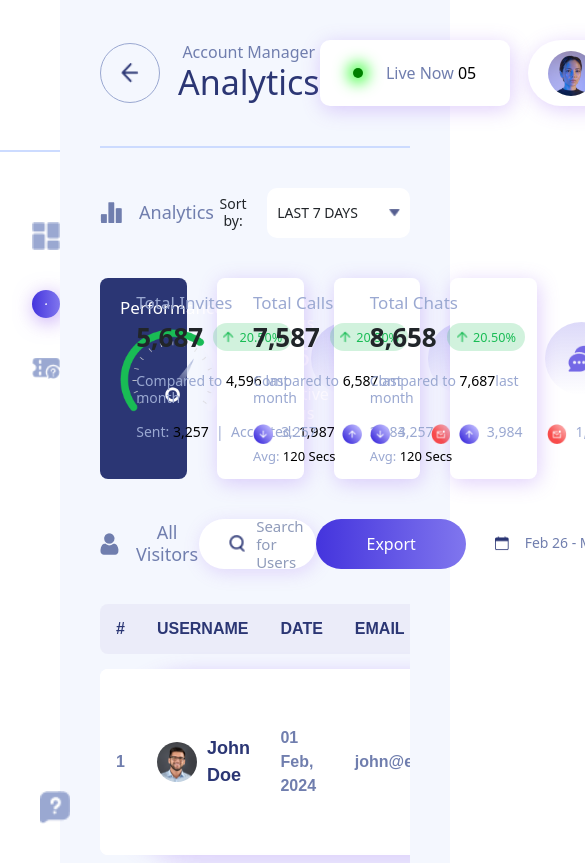
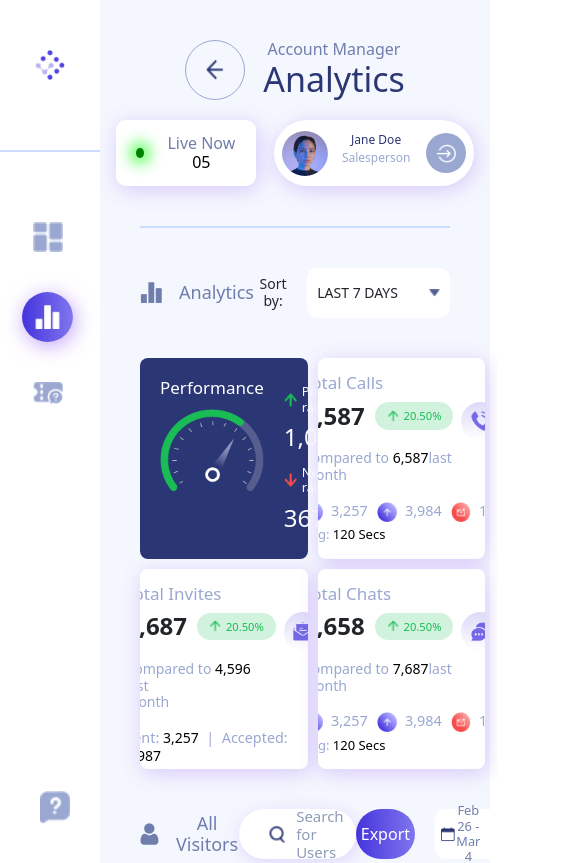
Before and after one commit to pruthviasolkar/IIC-assignment, a React (Create React App) app: page / in a window 390 px wide. Shown: the top 863 px of the page, 585 px wide, since content can reach past the window. Built offline with nearby package versions, Linux system fonts and the light colour scheme.

Commit message:
firstcommit

```diff
--- a/src/Components/Sidebar/sidebar.css
+++ b/src/Components/Sidebar/sidebar.css
@@ -1,6 +1,8 @@
 .sidebarlogo{
     padding-inline: 30px;
     padding-top: 50px;
+    display: flex;
+    justify-content: center;
     padding-bottom: 70px;
 }
 .sidebarlogo img{
@@ -83,3 +85,36 @@ left: 40px;
     width: 100%;
     height: 100%;
 }
+
+@media screen and (max-width: 1600px) {
+    .sidebarlogo{
+        padding-inline: 0px;
+        padding-top: 50px;
+        display: flex;
+        justify-content: center;
+        padding-bottom: 70px;
+    }
+    .sidebarlogo img{
+        width: 30px;
+        height: 30px;
+    }
+    .mainsidebar{
+        background-color: #ffffff;
+        min-width: 100px;
+
+    }
+    ul{
+         display: flex;
+         flex-direction: column;
+          align-content: center;
+        align-items: center;
+        list-style-type: none;
+        gap: 40px;
+        margin: 0;
+        position: relative;
+        right: 10px;
+
+        align-self: center;
+    }
+
+  }
--- a/src/Components/maindash/dashheader/dashheader.css
+++ b/src/Components/maindash/dashheader/dashheader.css
@@ -177,3 +177,111 @@
 .filter{
    display: flex;
 }
+
+
+@media screen and (max-width: 700px) {
+    .maindashheader{
+        display: flex;
+        flex-direction: column;
+        justify-content: flex-start;
+        align-self: center;
+        align-items: center;
+        align-content: center;
+        padding-block: 40px;
+    }
+   .righthead{
+        display: flex;
+        margin-top: 20px;
+        align-self: center;
+        align-items: center;
+        align-content: center;
+        gap: 18px;
+    }
+
+    .leftpro{
+        display: flex;
+        align-self: center;
+        align-items: center;
+        align-content: center;
+        gap: 14px;
+    }
+    .livemark{
+        height: 10px;
+      width: 10px;
+      background-color: green; /* Green color for live */
+      border-radius: 50%; /* Makes it a circle */
+      display: inline-block;
+      margin-right: 8px; /* Space between dot and text */
+      box-shadow: 0 0 15px 5px rgba(0, 255, 0, 0.8); /* Stronger glow */
+    }
+    .livediv{
+        background-color: #ffffff;
+        display: flex;
+        justify-content: center;
+        align-self: center;
+        align-items: center;
+        align-content: center;
+        width: 140px;
+        height: 66.19px;
+        gap: 15px;
+        border-radius: 10px;
+        padding-inline:20px ;
+        box-shadow: 2px 4px 20px rgba(149, 93, 240, 0.295);
+
+    }
+    .livetext h2{
+        font-size: 16px;
+        color:#707EAE;
+        align-self: center;
+        align-content: center;
+        margin-bottom: 0;
+
+    }
+    .livetext span{
+        color: black;
+
+    }
+    .profilediv{
+        background-color: #ffffff;
+        display: flex;
+        justify-content: space-around;
+        align-self: center;
+        align-items: center;
+        align-content: center;
+        width: 200px;
+        height: 66.19px;
+        border-radius: 50px;
+        box-shadow: 2px 4px 20px rgba(149, 93, 240, 0.295);
+    }
+    .proname h2{
+      font-size: 12px;
+      color: #2B3674;
+      margin-bottom: 4px;
+
+    }
+    .proname h3{
+        font-size: 12px;
+        color: #9AA8D1;
+
+    }
+    .proarrowbtn button{
+       height: 40px;
+       width: 40px;
+       align-self: center;
+       align-items: center;
+       align-content: center;
+       display: flex;
+       justify-content: center;
+       background-color: #9AA8D1;
+       border-radius: 100%;
+       border: none;
+    }
+    .proarrowbtn img{
+        width: 20px;
+        height: 19px;
+        align-self: center;
+    }
+    .proimg img{
+        border-radius: 100%;
+    }
+}
--- a/src/Components/maindash/rowacards1st/rowcards.css
+++ b/src/Components/maindash/rowacards1st/rowcards.css
@@ -1,9 +1,15 @@
 .rowcards{
     display: flex;
-    gap: 30px;
+    gap: 10px;
 }
+.cardgrp1,.cardgrp2{
+    display: flex;
+    flex-direction: row;
+    gap: 10px;
+}
+
 .cardsofrow{
-    width: 28%;
+    width: 22vw;
     height: 200.48px;
     background-color: #ffffff;
     border-radius: 8px;
@@ -18,7 +24,7 @@
     box-shadow: 2px 4px 20px rgba(149, 93, 240, 0.295);
 }
 .cardsofrow1{
-    width: 28%;
+    width: 22vw;
     height: 200.48px;
     display: flex;
     color: #ffffff;
@@ -282,3 +288,307 @@ span{
     color: #ffffff;
 
 }
+
+
+
+
+
+@media screen and (max-width: 900px) {
+    .rowcards{
+        display: flex;
+        gap: 10px;
+    }
+    .cardgrp1,.cardgrp2{
+        display: flex;
+
+        flex-direction: column;
+        gap: 10px;
+    }
+
+    .cardsofrow{
+        width: 43vw;
+        height: 200.48px;
+        background-color: #ffffff;
+        border-radius: 8px;
+        padding: 30px;
+        padding-block: 15px;
+        align-items: center;
+        align-content: center;
+        align-self: center;
+        overflow: hidden;
+        display: flex;
+        flex-direction: column;
+        justify-content: flex-start;
+        box-shadow: 2px 4px 20px rgba(149, 93, 240, 0.295);
+    }
+    .cardsofrow1{
+        width: 43vw;
+        height: 200.48px;
+        display: flex;
+        color: #ffffff;
+        background-color: #2B3674;
+        border-radius: 8px;
+        text-align: left;
+        gap: 20px;
+        padding: 20px;
+
+    }
+
+
+    .leftper h4{
+        font-size: 17px;
+        text-align: left;
+        margin-bottom: 10px;
+
+    }
+    .rightper{
+        align-items: center;
+        align-content: center;
+        align-self: center;
+    }
+    .arrowtxt{
+        display: flex;
+        margin-bottom: 8px;
+    }
+    .arrownum{
+        margin-bottom: 13px;
+    }
+    .arrowtxt img{
+        width: 13px;
+        height: 14px;
+        margin-right: 5px;
+        align-self: center;
+    }
+    .cardsofrow1 h3{
+        font-size: 0.8rem;
+        margin-bottom: 0;
+    }
+    .cardsofrow1 h2{
+        font-size: 1.5rem;
+        margin-bottom: 0;
+    }
+    .totaltxt{
+        text-align: left;
+    }
+    .totaltxt h4{
+     font-size: 17px;
+     color: #9AA8D1;
+    }
+    .seconddiv{
+        display: flex;
+        justify-content: space-between;
+        gap:2vw;
+        text-align: left;
+
+    }
+    .seconddiv h4{
+        font-size: 1.5rem;
+        font-weight: 700;
+        margin-bottom: 0;
+    }
+    .seconddiv h3{
+        font-size: 0.9;
+        font-weight: 500;
+        color: #9AA8D1;
+
+    }
+    .cardicon{
+        width: 10vw;
+        height:10vw;
+        border-radius: 100%;
+        display: flex;
+        justify-content: center;
+        background: linear-gradient(to bottom, #5142E033, #5142E000);
+    }
+    .cardicon img{
+        width: 50%;
+        height:50%;
+        align-self: center;
+    }
+    .seconddiv span{
+        color: black;
+    }
+    .sec3 h2{
+      font-size: 0.7rem;
+      margin-bottom: 0;
+      color: #19BC55;
+    }
+    .sec3{
+        width: 78.5px;
+        height: 27.81px;
+        display: flex;
+        justify-content: center;
+        align-content: center;
+        align-items: center;
+        align-self: center;
+         background-color: #19bc5533;
+         border-radius: 14px;
+         margin-left: 10px;
+    }
+    .sec3 img{
+        width: 12px;
+        height: 12px;
+        margin-right: 5px;
+    }
+    .sec1{
+        display: flex;
+
+    }
+    .subtxtcard {
+        margin-top: 20px;
+    }
+    .lastdivcard {
+       margin-top: 10px;
+       display: flex;
+       gap: 25px;
+    }
+    .lastdivcard h2{
+      font-size: 0.9rem;
+      font-weight: 500;
+      color: #9AA8D1;
+      text-align: left;
+    }
+    .lastdivcard h2 span{
+        font-size: 14px;
+        font-weight: 500;
+        color: #000000;
+        text-align: left;
+        margin-bottom: 0;
+        align-self: center;
+      }
+      .lastsubdiv{
+        display: flex;
+      }
+      .lastsubdiv img{
+        width: 20px;
+        height: 20px;
+        margin-right: 8px;
+      }
+    .lastestdiv h2{
+        font-size: 13px;
+        text-align: left;
+        color: #9AA8D1;
+    }
+    span{
+        color: #000000;
+    }
+    .searchbar{
+        margin-top: 40px;
+        margin-bottom: 20px;
+        display: flex;
+
+        justify-content: space-between;
+    }
+    .filteroption{
+        width: 149.55px;
+        height: 50px;
+        background-color: #ffffff;
+        border-radius: 10px;
+        display: flex;
+        justify-content: space-around;
+
+    }
+    .filter h4{
+        margin-bottom: 0;
+        margin-right: 10px;
+        font-size: 14px;
+        align-self: center;
+
+    }
+    .filteroption img{
+        width: 11px;
+        height: 8px;
+        align-self: center;
+    }
+    .filter{
+       display: flex;
+    }
+    .visitortxt{
+        display: flex;
+        align-items: center;
+        align-content: center;
+        align-self: center;
+    }
+    .visitortext img{
+        width: 20px;
+        height: 20px;
+    }
+    .visitortxt h4{
+        align-self: center;
+        margin-bottom: 0;
+        margin-left: 17px;
+        font-size: 18px;
+        color: #707EAE;
+    }
+    .leftsearch{
+        display: flex;
+
+    }
+    .mainsearchoption{
+        width: 30vw;
+        height: 50px;
+        background-color: #ffffff;
+        border-radius: 53px;
+        display: flex;
+         padding-left: 30px;
+         box-shadow: 2px 4px 18px rgba(149, 93, 240, 0.212);
+
+    }
+    .mainsearch h4{
+        margin-bottom: 0;
+        color: #8F9BBA;
+        font-size: 15px;
+        align-self: center;
+        text-align: left;
+
+    }
+    .mainsearchoption img{
+        width: 17px;
+        height: 17px;
+        margin-right: 10px;
+        align-self: center;
+    }
+    .mainsearch{
+       display: flex;
+       margin-left: 20px;
+
+    }
+
+    .dateoption{
+        width: 16vw;
+        height: 50px;
+        background-color: #ffffff;
+        border-radius: 10px;
+        display: flex;
+        padding: 5px 5px;
+        justify-content: space-around;
+
+    }
+    .date h4{
+        margin-bottom: 0;
+        margin-right: 10px;
+        font-size: 0.8rem;
+        align-self: center;
+        color: #707EAE;
+
+    }
+    .dateoption img{
+        width: 15px;
+        height: 15px;
+        align-self: center;
+    }
+    .date{
+       display: flex;
+
+       gap: 20px;
+    }
+    .exportbtn{
+        width: 15vw;
+        height: 50px;
+        background: linear-gradient(to right, #4434DD, #8076EE);
+        border-radius: 25px;
+        color: #ffffff;
+
+    }
+
+}
--- a/src/Components/maindash/rowacards1st/rowcards.jsx
+++ b/src/Components/maindash/rowacards1st/rowcards.jsx
@@ -4,6 +4,9 @@ export default function Rowcards() {
     return (
         <div>
             <div className='rowcards'>
+
+                <div className='cardgrp1'>
+
                 <div className='performance cardsofrow1'>
                     <div className='leftper'> <h4>Performance</h4><img src="/Assets/meter.png" alt="" /></div>
                     <div className='rightper'>
@@ -42,8 +45,11 @@ export default function Rowcards() {
 
                 </div>
 
+                </div>
 
-                <div className='calls cardsofrow'>
+
+               <div className='cardgrp2'>
+               <div className='calls cardsofrow'>
                     <div className='maincard'>
                     <div className='totaltxt'>
                         <h4>Total Calls</h4>
@@ -101,7 +107,8 @@ export default function Rowcards() {
                     </div>
                     <div className='lastestdiv'><h2>Avg: <span>120 Secs</span></h2></div></div>
 
-                </div>
+                </div> </div>
+
             </div>
 
 
```
